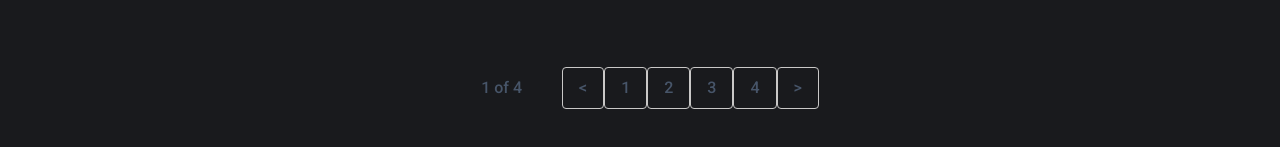
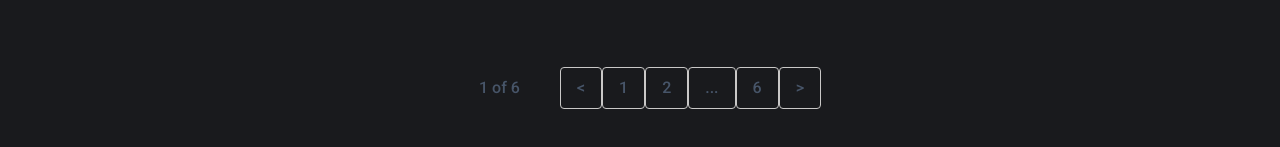
Before and after one commit to Vamshi1211/my-protofolio-demo-v1, a React (Create React App) app: page / in a window 1280 px wide. Shown: the part 3037-3184 px from the top of the page. Built offline with nearby package versions, Linux system fonts and the light colour scheme; a web font is replaced by a local one.

Commit message:
pending with react projects

```diff
--- a/src/components/Projects/index.js
+++ b/src/components/Projects/index.js
@@ -136,6 +136,49 @@ const projectsList = [
     projectId: 12,
     category: 'DYNAMIC',
     categoryId: 'ALL',
+    imageUrl:
+      'https://res.cloudinary.com/dxs4gnnbs/image/upload/v1720683031/todo_list_l63zrl.avif',
+    title: 'Todo Application',
+    description:
+      'Make a list of tasks you need to complete or things that you want to do',
+    websiteUrl: 'https://vgptodosapp.ccbp.tech',
+  },
+  {
+    project: 13,
+    category: 'DYNAMIC',
+    categoryId: 'ALL',
+    imageUrl:
+      'https://nkb-backend-otg-media-static.s3.ap-south-1.amazonaws.com/ccbp-dynamic-webapps/wiki-logo-img.png',
+    title: 'Wikipedia Search',
+    description:
+      'Get a search site by an API based dynamic web application that generates a list of search sites based on the user input',
+    websiteUrl: 'https://vgpwikisearch.ccbp.tech',
+  },
+  {
+    project: 14,
+    category: 'DYNAMIC',
+    categoryId: 'ALL',
+    imageUrl:
+      'https://res.cloudinary.com/dxs4gnnbs/image/upload/v1720681907/countries_search_w0oh7k.jpg',
+    title: 'Countries Search',
+    description:
+      'Get a country by an API based dynamic web application that generates a list of countries based on the user input',
+    websiteUrl: 'https://vgpcout3search.ccbp.tech',
+  },
+  {
+    project: 15,
+    category: 'DYNAMIC',
+    categoryId: 'ALL',
+    imageUrl:
+      'https://res.cloudinary.com/dxs4gnnbs/image/upload/v1720682265/bookmark_nnmxb3.png',
+    title: 'Bookmark Maker',
+    description: 'Book Your Favorite Sites',
+    websiteUrl: 'https://vgpbookmark.ccbp.tech',
+  },
+  {
+    projectId: 16,
+    category: 'DYNAMIC',
+    categoryId: 'ALL',
     imageUrl: 'https://assets.ccbp.in/frontend/react-js/projects-d3-img.png',
     title: 'Speed Typing Test',
     description:
@@ -143,7 +186,7 @@ const projectsList = [
     websiteUrl: 'https://vgptypingspeed.ccbp.tech',
   },
   {
-    projectId: 13,
+    projectId: 17,
     category: 'DYNAMIC',
     categoryId: 'ALL',
     imageUrl: 'https://assets.ccbp.in/frontend/react-js/projects-d1-img.png',
@@ -153,7 +196,7 @@ const projectsList = [
     websiteUrl: 'https://vgprandomjoke.ccbp.tech',
   },
   {
-    projectId: 14,
+    projectId: 18,
     category: 'DYNAMIC',
     categoryId: 'ALL',
     imageUrl: 'https://assets.ccbp.in/frontend/react-js/projects-d2-img.png',
@@ -163,7 +206,7 @@ const projectsList = [
     websiteUrl: 'https://vgpimagesizing.ccbp.tech',
   },
   {
-    projectId: 15,
+    projectId: 19,
     category: 'DYNAMIC',
     categoryId: 'ALL',
     imageUrl:
@@ -172,6 +215,37 @@ const projectsList = [
     description:
       'Get a random books by an API based dynamic Web Application that generates a list of popular books based on country',
     websiteUrl: 'https://vgplibrarymana.ccbp.tech',
+  },
+  {
+    projectId: 20,
+    category: 'DYNAMIC',
+    categoryId: 'ALL',
+    imageUrl:
+      'https://res.cloudinary.com/dxs4gnnbs/image/upload/v1720680420/chatbotiamge_cfxmmm.jpg',
+    title: 'Chatbot',
+    description: 'Be a friendly interact with our chatbot.',
+    websiteUrl: 'https://vgpchatbotapp.ccbp.tech',
+  },
+  {
+    projectId: 21,
+    category: 'DYNAMIC',
+    categoryId: 'ALL',
+    imageUrl:
+      'https://res.cloudinary.com/dxs4gnnbs/image/upload/v1720680320/sandtimerimage_kpepdx.jpg',
+    title: 'Peace Timer',
+    description: 'Relax a bit with our user friendly peace timer website',
+    websiteUrl: 'https://vgppeacetimer.ccbp.tech',
+  },
+  {
+    project: 22,
+    category: 'DYNAMIC',
+    categoryId: 'ALL',
+    imageUrl:
+      'https://assets.ccbp.in/frontend/dynamic-webapps/time-converter-bg.png',
+    title: 'Time Converter',
+    description:
+      'Enter hours and minutes values to convert into seconds with our time converter website',
+    websiteUrl: 'https://vgptimeconvert.ccbp.tech',
   },
 ]
 
```
